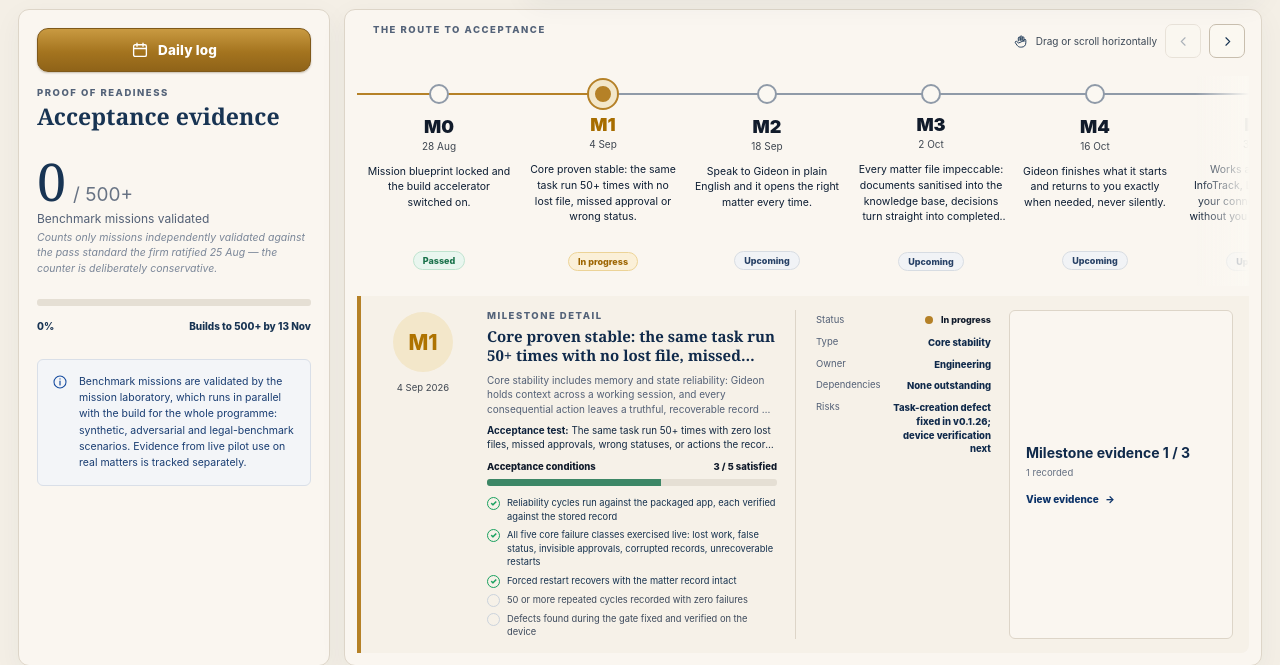
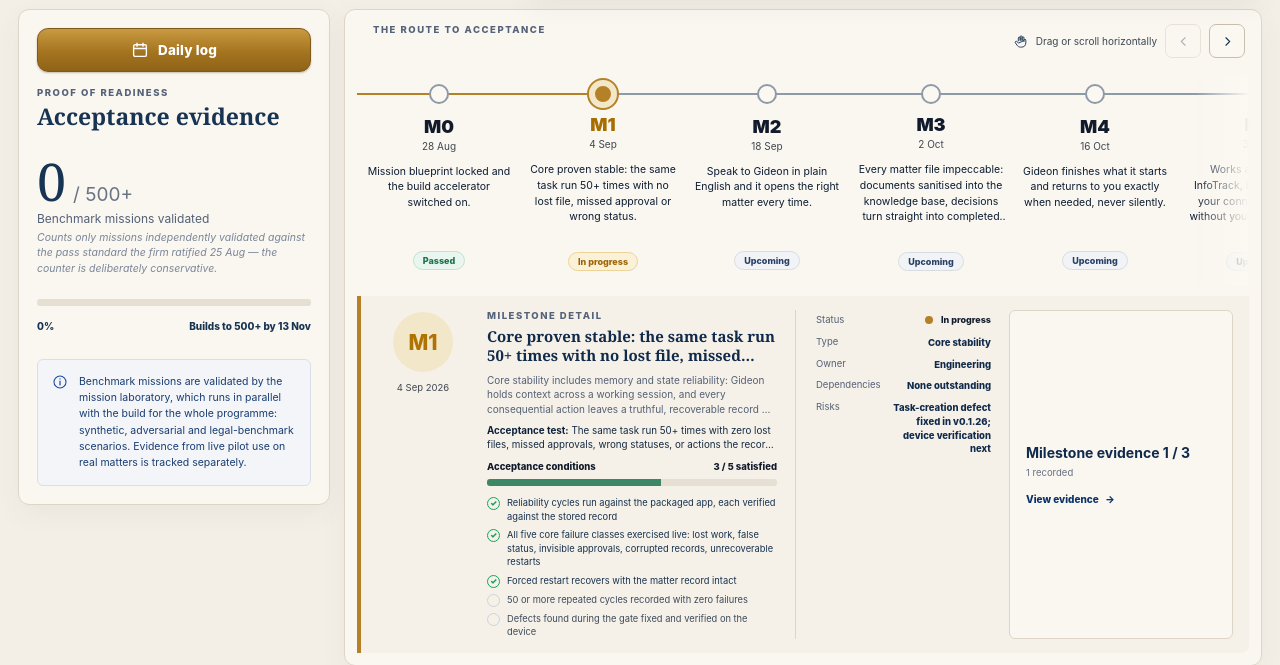
Before and after one commit to Manfred-Legal-Pty-Ltd/mission-progress, a plain HTML site: page index.html in a window 1280 px wide. Shown: the part 153-818 px from the top of the page. Drawn offline with Linux system fonts and the light colour scheme.

Commit message:
Dashboard: keep the summary cards level with long content scrolling inside them

```diff
--- a/index.html
+++ b/index.html
@@ -39,12 +39,17 @@
     .status-label { margin:0 0 7px; overflow:hidden; color:var(--text); font-size:8.3px; font-weight:800; letter-spacing:.1em; text-overflow:ellipsis; text-transform:uppercase; white-space:nowrap; }
     .status-value { overflow:hidden; color:var(--text); font-size:15px; font-weight:800; text-overflow:ellipsis; white-space:nowrap; }
     .status-sub { margin-top:4px; overflow:hidden; color:#596474; font-size:10px; text-overflow:ellipsis; white-space:nowrap; }
-    /* Rows hug their content. Fixed heights (540px min + 340px bottom) were
-       sized for a fuller design and rendered as huge dead zones once real
-       content was shorter — half a screen of empty panel reads as broken
-       (James's catch, 26 Aug). If a row looks cramped later, fix the content,
-       not by re-reserving blank space. */
-    .main { min-height:0; display:grid; grid-template-columns:312px minmax(0,1fr); grid-template-rows:auto auto auto; gap:12px 14px; }
+    /* Row heights, learned the hard way on 26 Aug — BOTH failure directions:
+       (a) a 540px MINIMUM on the milestone row reserved blank space when the
+           content was shorter → half a screen of dead panel;
+       (b) making the bottom row `auto` let the tallest card (Remarks) set the
+           height, stretching the three short cards to ~1140px each → far worse.
+       Correct shape: the milestone row hugs its content; the bottom row stays
+       BOUNDED so long cards scroll inside themselves and all four stay level. */
+    .main { min-height:0; display:grid; grid-template-columns:312px minmax(0,1fr); grid-template-rows:auto auto 340px; gap:12px 14px; }
+    /* The left card must not stretch to match the taller route panel beside it.
+       A short card is fine; a stretched card with a void inside reads broken. */
+    .acceptance { align-self:start; }
     .card { min-width:0; min-height:0; border:1px solid var(--line); border-radius:11px; background:rgba(251,248,242,.9); box-shadow:var(--shadow); }
     .eyebrow { margin:0 0 6px; color:#536278; font-size:9.5px; font-weight:800; letter-spacing:.16em; text-transform:uppercase; }
     .acceptance { grid-column:1; grid-row:1; display:flex; flex-direction:column; padding:18px; }
```
